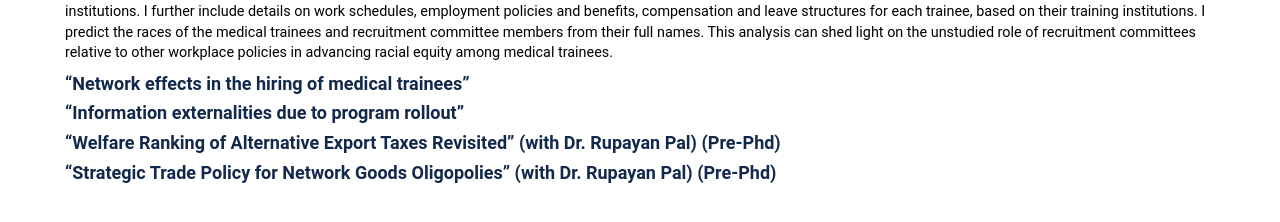
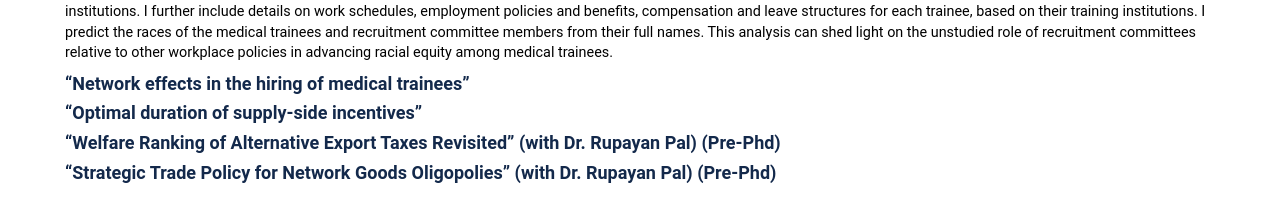
Before and after one commit to anomitaghosh/anomitaghosh.github.io, a Jekyll site: the page built from research.md, in a window 1280 px wide and 900 px high, scrolled down 640 px. Shown: the part 657-879 px from the top of the window. Built offline with Jekyll 4.4.1, drawn with Linux system fonts in a browser that asks for light colours.

Commit message:
Update research.md

```diff
--- a/research.md
+++ b/research.md
@@ -38,7 +38,7 @@ Doctors and medical trainees of certain racial backgrounds - notably African Ame
 
 #### **"Network effects in the hiring of medical trainees"**
 
-#### **"Information externalities due to program rollout"**
+#### **"Optimal duration of supply-side incentives"**
 
 #### **"Welfare Ranking of Alternative Export Taxes Revisited" (with Dr. Rupayan Pal) (Pre-Phd)**
 
```
